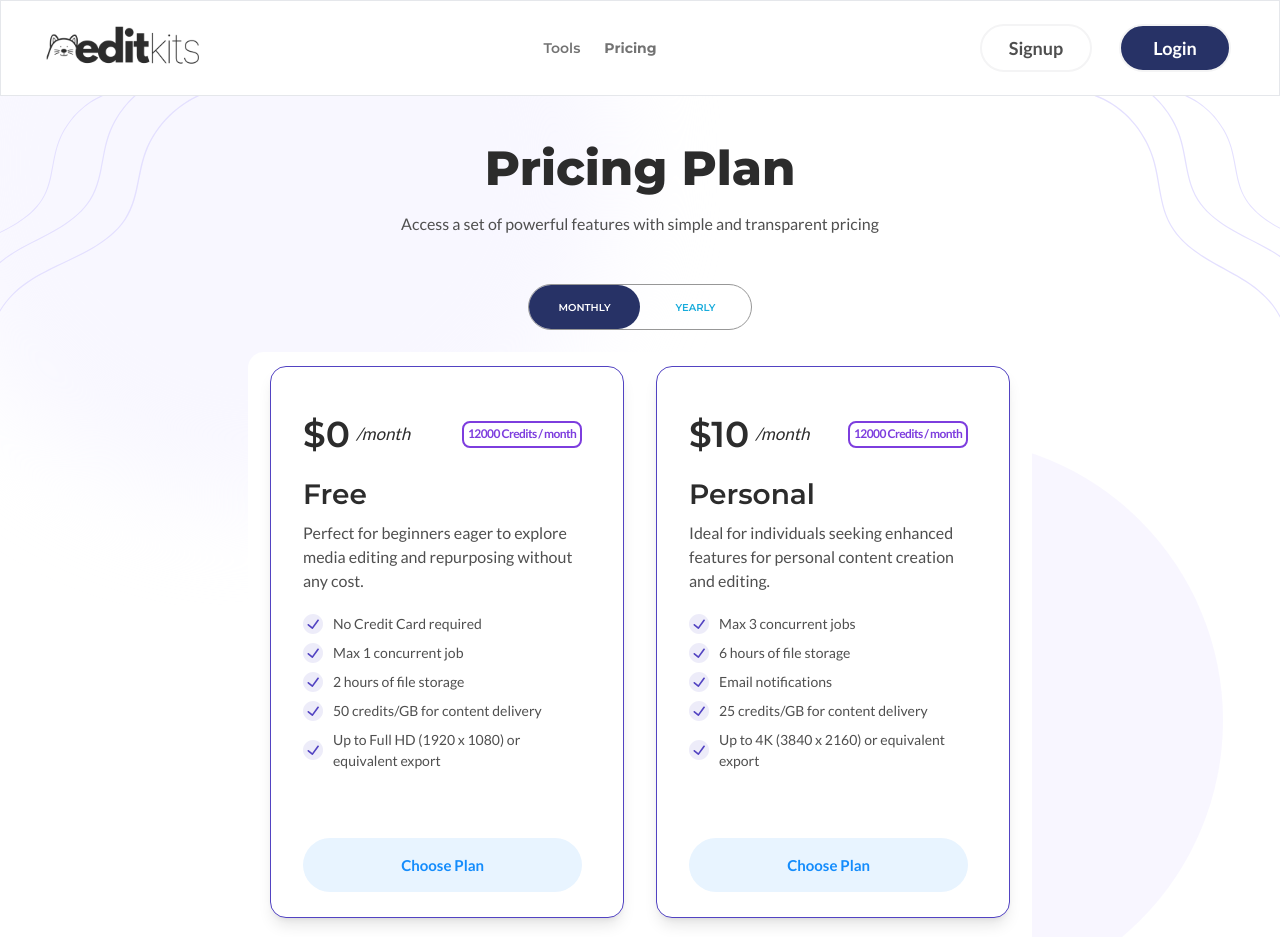
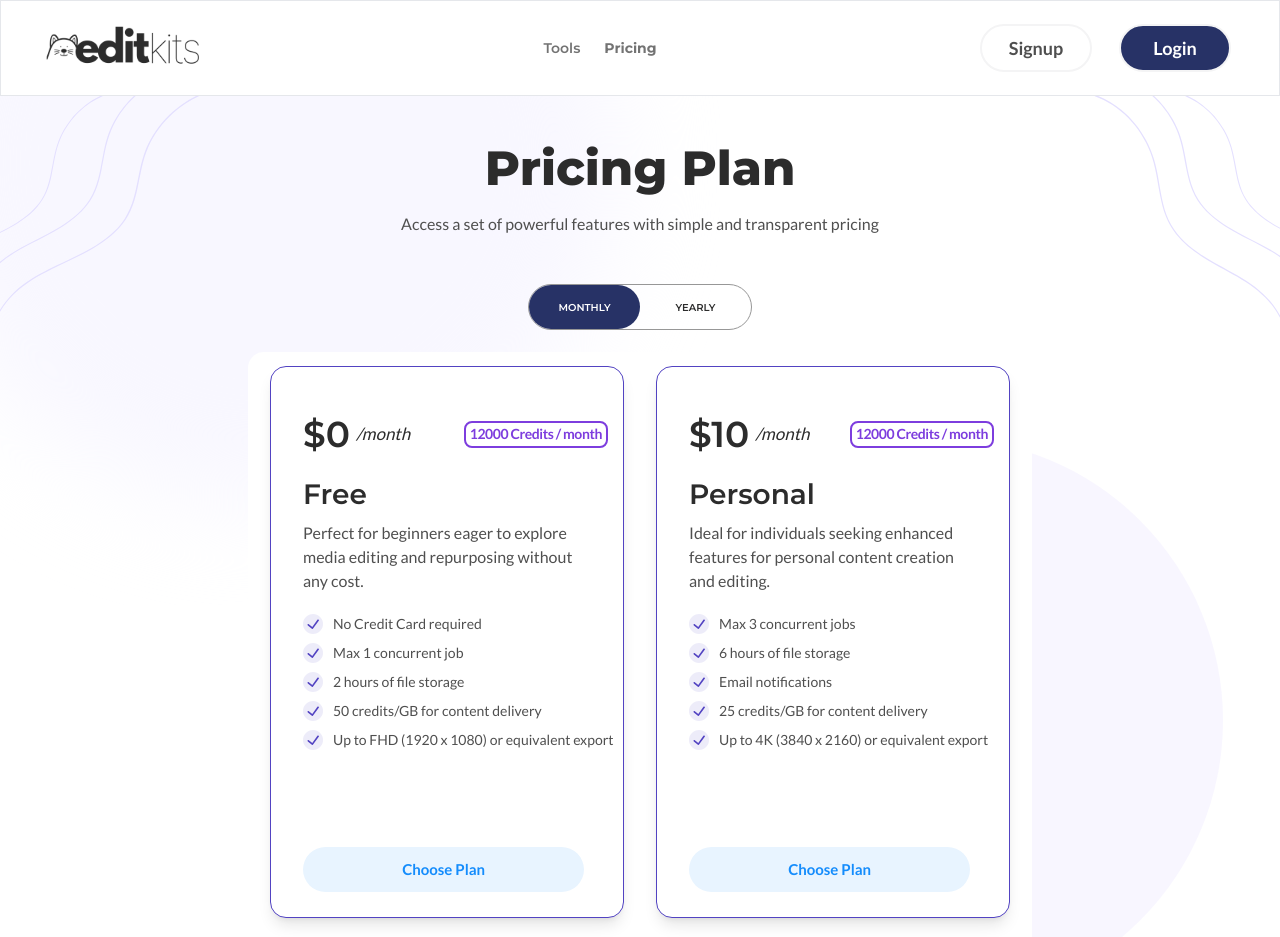
Before and after one commit to Gelodev04/editkits-v2, a Next.js app: page /pricing in a window 1280 px wide. Shown: the top 937 px of the page. Built offline with nearby package versions, Linux system fonts and the light colour scheme; no server answers.

Commit message:
fix: minor fixes

```diff
--- a/components/Tag/index.tsx
+++ b/components/Tag/index.tsx
@@ -5,8 +5,8 @@ type TagProps = {
 
 export default function Tag(props: TagProps) {
   return (
-    <div className={`group-hover:border-white group-hover:bg-white border border-2 border-[#7d3dde] flex justify-center items-center  ${props.variant === "md" ? "py-1 rounded-lg  min-w-[193px] h-[32px] my-auto leading-[36px] px-2" : "rounded-lg max-w-[122px] h-[27px] px-[4px]"}`}>
-      <p className={`group-hover:text-[#2c2c2c] text-[#7d3dde] font-lato font-bold ${props.variant === "md" ? "text-[1.125em]" : "text-xs leading-[16px] tracking-tighter"}`}>{props.label}</p>
+    <div className={`group-hover:border-white group-hover:bg-white border border-2 border-[#7d3dde] flex justify-center items-center  ${props.variant === "md" ? "py-1 rounded-lg  h-[32px] my-auto leading-[36px] px-2" : "rounded-lg h-[27px] px-[4px]"}`}>
+      <p className={`group-hover:text-[#2c2c2c] text-[#7d3dde] font-lato font-bold ${props.variant === "md" ? "text-[1.125em]" : "text-sm leading-[16px] tracking-[-0.42px]"}`}>{props.label}</p>
     </div>
   )
 }
--- a/components/Toggle/index.tsx
+++ b/components/Toggle/index.tsx
@@ -1,5 +1,4 @@
 import {useState} from "react";
-import Typography from "@/components/Typography";
 
 type ToggleProps = {
   label: string;
@@ -29,7 +28,7 @@ export default function Toggle(props: ToggleProps) {
         />
         </button>
       </div>
-      <Typography label={props.label} variant="b3" />
+      <p className="font-lato font-normal text-xs leading-[18px] text-[#2d3748]">{props.label}</p>
     </div>
   )
 }
--- a/components/ToggleSwitch/index.tsx
+++ b/components/ToggleSwitch/index.tsx
@@ -6,7 +6,7 @@ export default function ToggleSwitch({monthly, setMonthly}: {monthly: boolean, s
     <div className="flex rounded-full w-max border border-solid border-[1px] border-[#979797]">
       <button
         className={`py-2 rounded-full transition-all duration-300 font-montserrat text-[10px] font-semibold w-[111px] h-[44px] ${
-          monthly ? 'bg-[#273266] text-white' : 'text-[#17abdb]'
+          monthly ? 'bg-[#273266] text-white' : 'text-[#2c2c2c]'
         }`}
         onClick={() => setMonthly(true)}
       >
@@ -14,7 +14,7 @@ export default function ToggleSwitch({monthly, setMonthly}: {monthly: boolean, s
       </button>
       <button
         className={`py-2 rounded-full font-bold transition-all duration-300 font-montserrat text-[10px] font-semibold w-[111px] h-[44px] ${
-          !monthly ? 'bg-[#273266] text-white' : 'text-[#17abdb]'
+          !monthly ? 'bg-[#273266] text-white' : 'text-[#2c2c2c]'
         }`}
         onClick={() => setMonthly(false)}
       >
--- a/components/VerificationCodeInput/index.tsx
+++ b/components/VerificationCodeInput/index.tsx
@@ -3,16 +3,16 @@ import ReactCodeInput from "react-code-input";
 
 const codeInputProps = {
   autoFocus: false,
-  className: "bg-white flex gap-x-96 input text-center",
+  className: "bg-white flex input text-center",
   inputStyle: {
     fontFamily: 'montserrat',
     fontWeight: 500,
     fontSize: '30px',
-    margin: "0 12px",
+    marginRight: "12px",
     textAlign: "center",
     color: '#4f4f4f',
     borderBottom: '2px solid #d4d4d4',
-    width: "50px",
+    width: "55px",
     outline: "none",
   },
 }
--- a/components/cards/PricingPlanCard/index.tsx
+++ b/components/cards/PricingPlanCard/index.tsx
@@ -16,29 +16,38 @@ type PricingPlanCardProps = {
 export default function PricingPlanCard(props: PricingPlanCardProps) {
   return (
     <div
-      className="flex relative flex-col justify-between bg-white pt-[44px] pb-[25px] pl-[32px] pr-[40.7px] border border-solid border-[#5243C2] group hover:text-white hover:bg-[#7D3DDE] w-[354px] rounded-2xl min-h-[552px] transition-all duration-300 shadow-lg">
-      {props.mostPopular &&props.mostPopular && (
-        <div className="absolute top-[-12px] left-1/2 transform -translate-x-1/2 bg-[#273266] text-white text-[10px] font-montserrat font-semibold  leading-[12.19px] pt-[7px] pb-[8px] pl-[15.76px] pr-[16.97px] w-[146.3px] tracking-[0.8px] text-center rounded-full">
+      className="flex relative flex-col justify-between bg-white pt-[44px] pb-[25px] pl-[32px] border border-solid border-[#5243C2] group hover:text-white hover:bg-[#7D3DDE] w-[354px] rounded-2xl min-h-[552px] transition-all duration-300 shadow-lg">
+      {props.mostPopular && props.mostPopular && (
+        <div
+          className="absolute top-[-12px] left-1/2 transform -translate-x-1/2 bg-[#273266] text-white text-[10px] font-montserrat font-semibold  leading-[12.19px] pt-[7px] pb-[8px] pl-[15.76px] pr-[16.97px] w-[146.3px] tracking-[0.8px] text-center rounded-full">
           MOST POPULAR
         </div>
       )}
       <div className="flex-grow">
-        <div className="flex justify-between items-center">
+        <div className="flex justify-between items-center pr-[15px]">
           <div className="flex items-center">
             <p
               className="font-montserrat font-semibold text-[36px] leading-[46px] text-[#2c2c2c] group-hover:text-white">{"$" + props.originalPrice}</p>
-            <p className="italic font-lato font-medium text-[17px] leading-[20.4px] text-[#2c2c2c] pl-[6px] group-hover:text-white">/month</p>
+            <p
+              className="italic font-lato font-medium text-[17px] leading-[20.4px] text-[#2c2c2c] pl-[6px] group-hover:text-white">/month</p>
           </div>
           <Tag label={props.credits}/>
         </div>
         <p
           className="font-montserrat font-semibold text-[28px] leading-[34.13px] text-[#2c2c2c] pt-[20px] pb-[10px] group-hover:text-white">{props.title}</p>
+        <div className="w-[273px]">
           <Typography label={props.description} variant="b2"/>
+        </div>
         <div className="pt-[16px]">
           {props.benefits.map(benefit => <BenefitCard label={benefit}/>)}
         </div>
       </div>
-      <button className="font-semibold py-4 font-lato text-[15px] w-full bg-[#e8f4ff] group-hover:text-white group-hover:bg-[#273266] text-[#148cfc] rounded-full">Choose Plan</button>
+      <div className="w-[281.26px]">
+        <button
+          className="font-semibold pt-[13px] pb-[14px] font-lato text-[15px] w-full bg-[#e8f4ff] group-hover:text-white group-hover:bg-[#273266] text-[#148cfc] rounded-full leading-[18px]">Choose
+          Plan
+        </button>
+      </div>
     </div>
   )
 }
--- a/lib/constants.tsx
+++ b/lib/constants.tsx
@@ -115,7 +115,7 @@ export const pricingPlanList = [
       "Max 1 concurrent job",
       "2 hours of file storage",
       "50 credits/GB for content delivery",
-      "Up to Full HD (1920 x 1080) or equivalent export"
+      "Up to FHD (1920 x 1080) or equivalent export"
     ]
   },
   {
--- a/pages/account/index.tsx
+++ b/pages/account/index.tsx
@@ -44,7 +44,7 @@ export default function Account() {
     "Max 1 concurrent job",
     "2 hours of file storage",
     "50 credits/GB for content delivery",
-    "Up to Full HD (1920 x 1080) or equivalent export"
+    "Up to FHD (1920 x 1080) or equivalent export"
   ]
 
   return (
```
